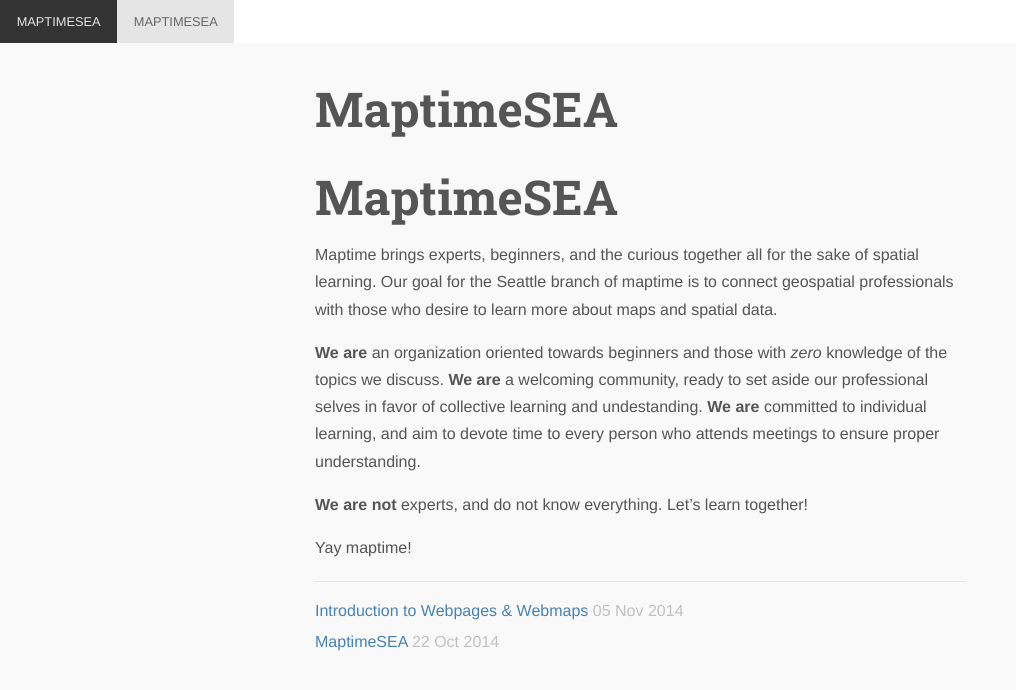
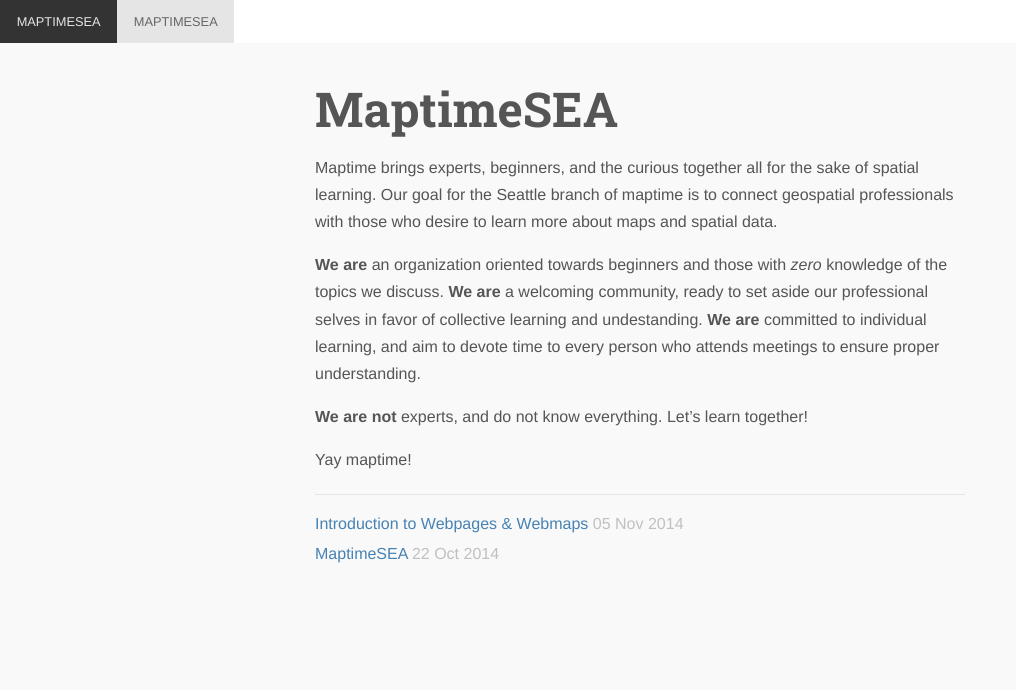
Before and after one commit to MaptimeSEA/maptimesea.github.io, a Jekyll site: the page built from _posts/2014-10-22-maptimeSEA.markdown, in a window 1280 px wide. Shown: the top 690 px of the page, without its empty margins (0-1016 px from the left). Built offline with Jekyll 4.4.1, drawn with Linux system fonts in a browser that asks for light colours; nearby versions of some CDN libraries; Markdown is read by kramdown in place of the engine named in the settings.

Commit message:
remove duplicate title from default.html

```diff
--- a/_layouts/default.html
+++ b/_layouts/default.html
@@ -4,8 +4,6 @@
 ---
 
 {% include header.html %}
-
-<h1 id="tutorial" class="tutorial-title">{{ page.title }}</h1>
 
 {{ content }}
 
```
Also changed, not shown: index.md (+2 -0 lines).
